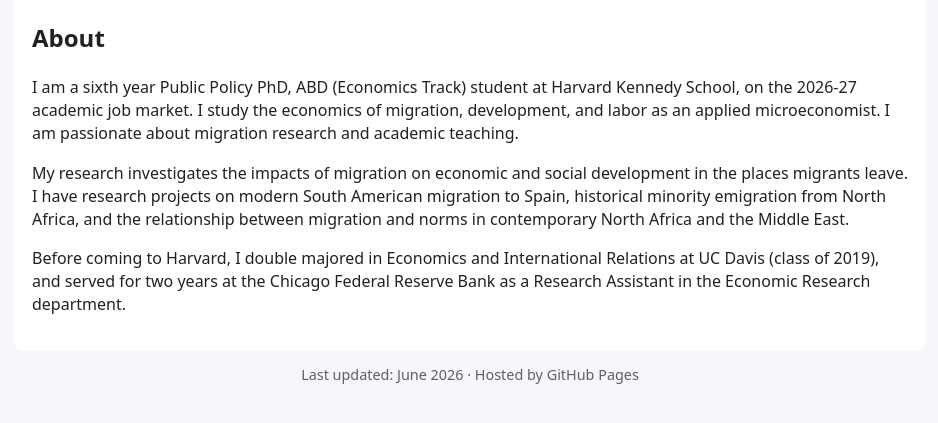
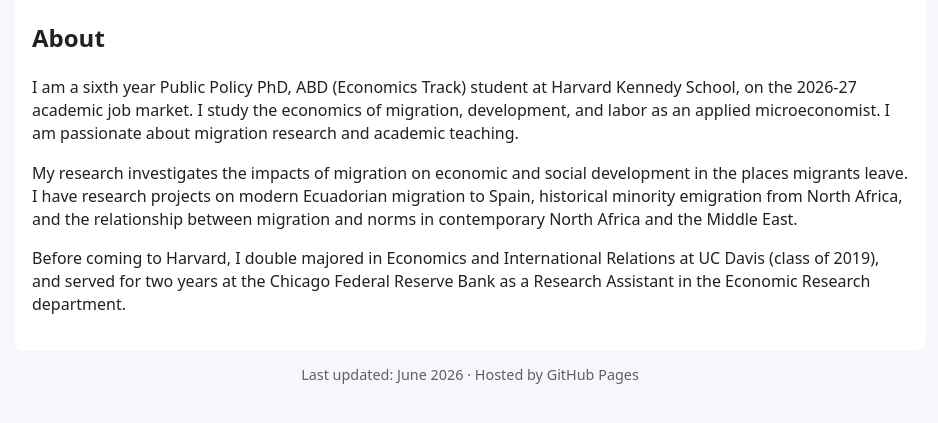
Before and after one commit to jmelkonian/jmelkonian.github.io, a plain HTML site: page index.html in a window 1280 px wide. Shown: the part 285-708 px from the top of the page, without its empty margins (170-1108 px from the left). Drawn offline with Linux system fonts and the light colour scheme.

Commit message:
Update research focus from South American to Ecuadorian migration

```diff
--- a/index.html
+++ b/index.html
@@ -41,7 +41,7 @@
         </p>
 
         <p>
-            My research investigates the impacts of migration on economic and social development in the places migrants leave. I have research projects on modern South American migration to Spain,
+            My research investigates the impacts of migration on economic and social development in the places migrants leave. I have research projects on modern Ecuadorian migration to Spain,
             historical minority emigration from North Africa, and the relationship between migration and norms in contemporary North Africa and the Middle East.
 
             <!-- comment For my job market paper I analyze international census and labor force survey microdata to study the impact of a recession in a migrant destination country (Spain)
```
